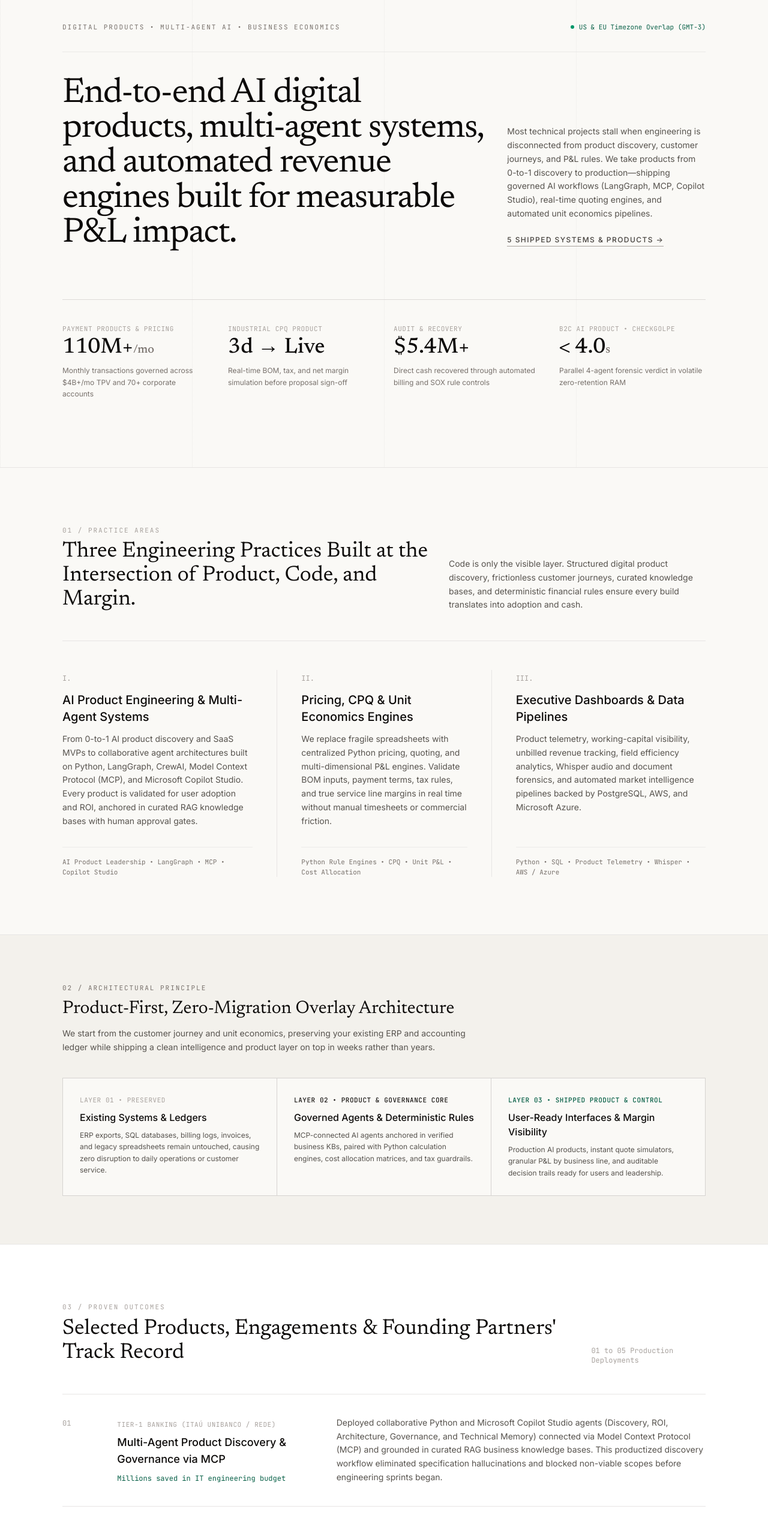
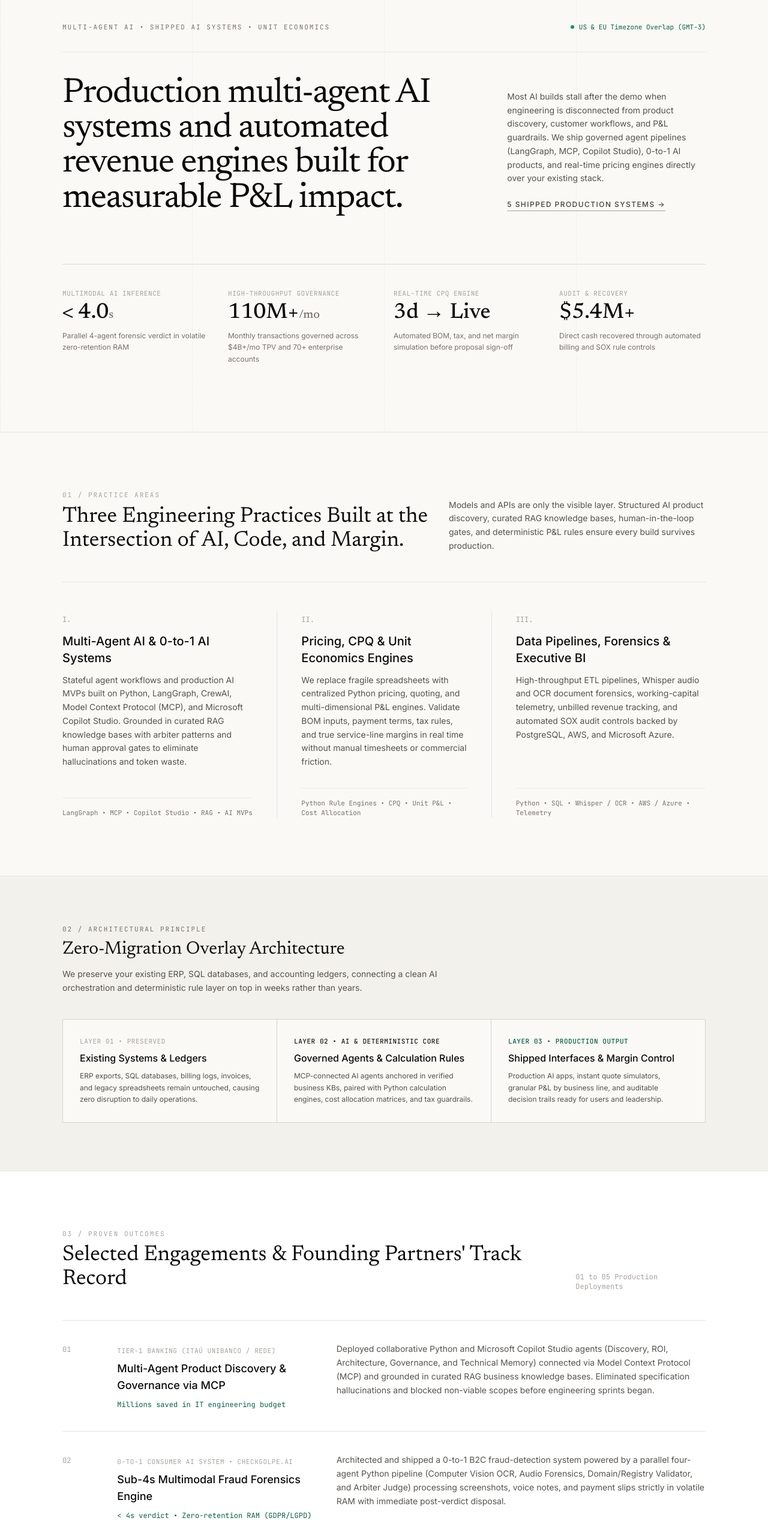
Before and after one commit to synapseconsulting-ai/synapseconsulting-ai.github.io, a plain HTML site: page index.html in a window 1280 px wide. Shown: the part 140-2691 px from the top of the page at 60% size. Drawn offline with nearby package versions, Linux system fonts and the light colour scheme.

Commit message:
Update index.html

```diff
--- a/index.html
+++ b/index.html
@@ -3,8 +3,8 @@
 <head>
   <meta charset="UTF-8" />
   <meta name="viewport" content="width=device-width, initial-scale=1.0" />
-  <title>MF Labs | AI Product Engineering, Multi-Agent Systems &amp; Revenue Engines</title>
-  <meta name="description" content="End-to-end digital product engineering and consulting by Alexandre Moreno and Frederico Faccioli: AI Product Discovery &amp; MVPs, Production Multi-Agent AI (LangGraph, MCP, Copilot Studio), Real-Time Pricing &amp; Quoting Engines, and Unit Economics P&amp;L Models." />
+  <title>MF Labs | Multi-Agent AI Engineering &amp; Revenue Engines</title>
+  <meta name="description" content="Applied AI and revenue engineering by Alexandre Moreno and Frederico Faccioli: Production Multi-Agent Systems (LangGraph, MCP, Copilot Studio), 0-to-1 AI Products, Real-Time Pricing &amp; CPQ Engines, and Unit Economics P&amp;L Automation." />
   <script src="https://cdn.tailwindcss.com"></script>
   <link rel="preconnect" href="https://fonts.googleapis.com">
   <link rel="preconnect" href="https://fonts.gstatic.com" crossorigin>
@@ -35,7 +35,7 @@
       <a href="#" class="flex items-center gap-3 text-stone-950">
         <span class="w-2 h-2 bg-stone-900 inline-block"></span>
         <span class="text-xs font-semibold uppercase tracking-[0.2em]">MF Labs</span>
-        <span class="hidden sm:inline text-xs text-stone-400 font-normal tracking-wider">| AI Products &amp; Revenue Engineering</span>
+        <span class="hidden sm:inline text-xs text-stone-400 font-normal tracking-wider">| AI &amp; Revenue Engineering</span>
       </a>
       <nav class="flex items-center gap-6 sm:gap-9 text-xs font-medium uppercase tracking-[0.14em] text-stone-500">
         <a href="#practice" class="hover:text-stone-950 transition">Practice</a>
@@ -50,7 +50,7 @@
     <div class="max-w-6xl mx-auto px-6 md:px-10">
       <div class="flex flex-wrap items-center justify-between gap-4 pb-8 border-b border-stone-200/80">
         <p class="mono text-[11px] uppercase tracking-[0.18em] text-stone-500">
-          Digital Products • Multi-Agent AI • Business Economics
+          Multi-Agent AI • Shipped AI Systems • Unit Economics
         </p>
         <p class="mono text-[11px] text-emerald-800 flex items-center gap-2">
           <span class="w-1.5 h-1.5 rounded-full bg-emerald-600"></span>
@@ -61,16 +61,16 @@
       <div class="mt-10 grid lg:grid-cols-12 gap-10 items-end">
         <div class="lg:col-span-8">
           <h1 class="serif text-4xl sm:text-5xl md:text-[3.65rem] font-normal tracking-tight text-stone-950 leading-[1.06]">
-            End-to-end AI digital products, multi-agent systems, and automated revenue engines built for measurable P&amp;L impact.
+            Production multi-agent AI systems and automated revenue engines built for measurable P&amp;L impact.
           </h1>
         </div>
         <div class="lg:col-span-4 lg:pb-2">
           <p class="text-sm text-stone-600 leading-relaxed">
-            Most technical projects stall when engineering is disconnected from product discovery, customer journeys, and P&amp;L rules. We take products from 0-to-1 discovery to production—shipping governed AI workflows (LangGraph, MCP, Copilot Studio), real-time quoting engines, and automated unit economics pipelines.
+            Most AI builds stall after the demo when engineering is disconnected from product discovery, customer workflows, and P&amp;L guardrails. We ship governed agent pipelines (LangGraph, MCP, Copilot Studio), 0-to-1 AI products, and real-time pricing engines directly over your existing stack.
           </p>
           <div class="mt-6 flex flex-wrap items-center gap-5">
             <a href="#cases" class="text-xs font-medium uppercase tracking-[0.12em] text-stone-700 hover:text-stone-950 border-b border-stone-400 pb-0.5 transition">
-              5 Shipped Systems &amp; Products &rarr;
+              5 Shipped Production Systems &rarr;
             </a>
           </div>
         </div>
@@ -79,24 +79,24 @@
       <!-- Typographic Ledger Strip -->
       <div class="mt-20 pt-10 border-t border-stone-300/80 grid grid-cols-2 lg:grid-cols-4 gap-8">
         <div>
-          <div class="mono text-[11px] text-stone-400 uppercase tracking-wider">Payment Products &amp; Pricing</div>
-          <div class="serif mt-1 text-3xl md:text-4xl font-medium text-stone-950">110M+<span class="text-xl text-stone-500">/mo</span></div>
-          <p class="mt-2 text-xs text-stone-500 leading-relaxed">Monthly transactions governed across $4B+/mo TPV and 70+ corporate accounts</p>
+          <div class="mono text-[11px] text-stone-400 uppercase tracking-wider">Multimodal AI Inference</div>
+          <div class="serif mt-1 text-3xl md:text-4xl font-medium text-stone-950">&lt; 4.0<span class="text-xl text-stone-500">s</span></div>
+          <p class="mt-2 text-xs text-stone-500 leading-relaxed">Parallel 4-agent forensic verdict in volatile zero-retention RAM</p>
         </div>
         <div>
-          <div class="mono text-[11px] text-stone-400 uppercase tracking-wider">Industrial CPQ Product</div>
+          <div class="mono text-[11px] text-stone-400 uppercase tracking-wider">High-Throughput Governance</div>
+          <div class="serif mt-1 text-3xl md:text-4xl font-medium text-stone-950">110M+<span class="text-xl text-stone-500">/mo</span></div>
+          <p class="mt-2 text-xs text-stone-500 leading-relaxed">Monthly transactions governed across $4B+/mo TPV and 70+ enterprise accounts</p>
+        </div>
+        <div>
+          <div class="mono text-[11px] text-stone-400 uppercase tracking-wider">Real-Time CPQ Engine</div>
           <div class="serif mt-1 text-3xl md:text-4xl font-medium text-stone-950">3d &rarr; Live</div>
-          <p class="mt-2 text-xs text-stone-500 leading-relaxed">Real-time BOM, tax, and net margin simulation before proposal sign-off</p>
+          <p class="mt-2 text-xs text-stone-500 leading-relaxed">Automated BOM, tax, and net margin simulation before proposal sign-off</p>
         </div>
         <div>
           <div class="mono text-[11px] text-stone-400 uppercase tracking-wider">Audit &amp; Recovery</div>
           <div class="serif mt-1 text-3xl md:text-4xl font-medium text-stone-950">$5.4M+</div>
           <p class="mt-2 text-xs text-stone-500 leading-relaxed">Direct cash recovered through automated billing and SOX rule controls</p>
-        </div>
-        <div>
-          <div class="mono text-[11px] text-stone-400 uppercase tracking-wider">B2C AI Product • CheckGolpe</div>
-          <div class="serif mt-1 text-3xl md:text-4xl font-medium text-stone-950">&lt; 4.0<span class="text-xl text-stone-500">s</span></div>
-          <p class="mt-2 text-xs text-stone-500 leading-relaxed">Parallel 4-agent forensic verdict in volatile zero-retention RAM</p>
         </div>
       </div>
     </div>
@@ -109,12 +109,12 @@
         <div class="lg:col-span-7">
           <p class="mono text-[11px] uppercase tracking-[0.18em] text-stone-400">01 / Practice Areas</p>
           <h2 class="serif mt-2 text-3xl md:text-4xl font-normal text-stone-950">
-            Three Engineering Practices Built at the Intersection of Product, Code, and Margin.
+            Three Engineering Practices Built at the Intersection of AI, Code, and Margin.
           </h2>
         </div>
         <div class="lg:col-span-5 lg:self-end">
           <p class="text-sm text-stone-600 leading-relaxed">
-            Code is only the visible layer. Structured digital product discovery, frictionless customer journeys, curated knowledge bases, and deterministic financial rules ensure every build translates into adoption and cash.
+            Models and APIs are only the visible layer. Structured AI product discovery, curated RAG knowledge bases, human-in-the-loop gates, and deterministic P&amp;L rules ensure every build survives production.
           </p>
         </div>
       </div>
@@ -123,13 +123,13 @@
         <div class="pb-10 md:pb-0 md:pr-10 flex flex-col justify-between">
           <div>
             <span class="mono text-xs text-stone-400">I.</span>
-            <h3 class="mt-3 text-xl font-medium text-stone-950">AI Product Engineering &amp; Multi-Agent Systems</h3>
+            <h3 class="mt-3 text-xl font-medium text-stone-950">Multi-Agent AI &amp; 0-to-1 AI Systems</h3>
             <p class="mt-3 text-sm text-stone-600 leading-relaxed">
-              From 0-to-1 AI product discovery and SaaS MVPs to collaborative agent architectures built on Python, LangGraph, CrewAI, Model Context Protocol (MCP), and Microsoft Copilot Studio. Every product is validated for user adoption and ROI, anchored in curated RAG knowledge bases with human approval gates.
+              Stateful agent workflows and production AI MVPs built on Python, LangGraph, CrewAI, Model Context Protocol (MCP), and Microsoft Copilot Studio. Grounded in curated RAG knowledge bases with arbiter patterns and human approval gates to eliminate hallucinations and token waste.
             </p>
           </div>
           <div class="mt-8 pt-4 border-t border-stone-200/70 mono text-[11px] text-stone-500">
-            AI Product Leadership • LangGraph • MCP • Copilot Studio
+            LangGraph • MCP • Copilot Studio • RAG • AI MVPs
           </div>
         </div>
 
@@ -138,7 +138,7 @@
             <span class="mono text-xs text-stone-400">II.</span>
             <h3 class="mt-3 text-xl font-medium text-stone-950">Pricing, CPQ &amp; Unit Economics Engines</h3>
             <p class="mt-3 text-sm text-stone-600 leading-relaxed">
-              We replace fragile spreadsheets with centralized Python pricing, quoting, and multi-dimensional P&amp;L engines. Validate BOM inputs, payment terms, tax rules, and true service line margins in real time without manual timesheets or commercial friction.
+              We replace fragile spreadsheets with centralized Python pricing, quoting, and multi-dimensional P&amp;L engines. Validate BOM inputs, payment terms, tax rules, and true service-line margins in real time without manual timesheets or commercial friction.
             </p>
           </div>
           <div class="mt-8 pt-4 border-t border-stone-200/70 mono text-[11px] text-stone-500">
@@ -149,13 +149,13 @@
         <div class="pt-10 md:pt-0 md:pl-10 flex flex-col justify-between">
           <div>
             <span class="mono text-xs text-stone-400">III.</span>
-            <h3 class="mt-3 text-xl font-medium text-stone-950">Executive Dashboards &amp; Data Pipelines</h3>
+            <h3 class="mt-3 text-xl font-medium text-stone-950">Data Pipelines, Forensics &amp; Executive BI</h3>
             <p class="mt-3 text-sm text-stone-600 leading-relaxed">
-              Product telemetry, working-capital visibility, unbilled revenue tracking, field efficiency analytics, Whisper audio and document forensics, and automated market intelligence pipelines backed by PostgreSQL, AWS, and Microsoft Azure.
+              High-throughput ETL pipelines, Whisper audio and OCR document forensics, working-capital telemetry, unbilled revenue tracking, and automated SOX audit controls backed by PostgreSQL, AWS, and Microsoft Azure.
             </p>
           </div>
           <div class="mt-8 pt-4 border-t border-stone-200/70 mono text-[11px] text-stone-500">
-            Python • SQL • Product Telemetry • Whisper • AWS / Azure
+            Python • SQL • Whisper / OCR • AWS / Azure • Telemetry
           </div>
         </div>
       </div>
@@ -167,9 +167,9 @@
     <div class="max-w-6xl mx-auto px-6 md:px-10">
       <div class="max-w-2xl">
         <p class="mono text-[11px] uppercase tracking-[0.18em] text-stone-500">02 / Architectural Principle</p>
-        <h2 class="serif mt-2 text-3xl font-normal text-stone-950">Product-First, Zero-Migration Overlay Architecture</h2>
+        <h2 class="serif mt-2 text-3xl font-normal text-stone-950">Zero-Migration Overlay Architecture</h2>
         <p class="mt-3 text-sm text-stone-600 leading-relaxed">
-          We start from the customer journey and unit economics, preserving your existing ERP and accounting ledger while shipping a clean intelligence and product layer on top in weeks rather than years.
+          We preserve your existing ERP, SQL databases, and accounting ledgers, connecting a clean AI orchestration and deterministic rule layer on top in weeks rather than years.
         </p>
       </div>
 
@@ -178,21 +178,21 @@
           <div class="mono text-[11px] uppercase tracking-wider text-stone-400">Layer 01 • Preserved</div>
           <h3 class="mt-2 font-medium text-stone-950">Existing Systems &amp; Ledgers</h3>
           <p class="mt-2 text-xs text-stone-600 leading-relaxed">
-            ERP exports, SQL databases, billing logs, invoices, and legacy spreadsheets remain untouched, causing zero disruption to daily operations or customer service.
+            ERP exports, SQL databases, billing logs, invoices, and legacy spreadsheets remain untouched, causing zero disruption to daily operations.
           </p>
         </div>
         <div class="bg-[#FAF9F6] p-7">
-          <div class="mono text-[11px] uppercase tracking-wider text-stone-900 font-medium">Layer 02 • Product &amp; Governance Core</div>
-          <h3 class="mt-2 font-medium text-stone-950">Governed Agents &amp; Deterministic Rules</h3>
+          <div class="mono text-[11px] uppercase tracking-wider text-stone-900 font-medium">Layer 02 • AI &amp; Deterministic Core</div>
+          <h3 class="mt-2 font-medium text-stone-950">Governed Agents &amp; Calculation Rules</h3>
           <p class="mt-2 text-xs text-stone-600 leading-relaxed">
             MCP-connected AI agents anchored in verified business KBs, paired with Python calculation engines, cost allocation matrices, and tax guardrails.
           </p>
         </div>
         <div class="bg-[#FAF9F6] p-7">
-          <div class="mono text-[11px] uppercase tracking-wider text-emerald-800 font-medium">Layer 03 • Shipped Product &amp; Control</div>
-          <h3 class="mt-2 font-medium text-stone-950">User-Ready Interfaces &amp; Margin Visibility</h3>
+          <div class="mono text-[11px] uppercase tracking-wider text-emerald-800 font-medium">Layer 03 • Production Output</div>
+          <h3 class="mt-2 font-medium text-stone-950">Shipped Interfaces &amp; Margin Control</h3>
           <p class="mt-2 text-xs text-stone-600 leading-relaxed">
-            Production AI products, instant quote simulators, granular P&amp;L by business line, and auditable decision trails ready for users and leadership.
+            Production AI apps, instant quote simulators, granular P&amp;L by business line, and auditable decision trails ready for users and leadership.
           </p>
         </div>
       </div>
@@ -205,7 +205,7 @@
       <div class="flex flex-col md:flex-row md:items-end justify-between pb-12">
         <div>
           <p class="mono text-[11px] uppercase tracking-[0.18em] text-stone-400">03 / Proven Outcomes</p>
-          <h2 class="serif mt-2 text-3xl md:text-4xl font-normal text-stone-950">Selected Products, Engagements &amp; Founding Partners' Track Record</h2>
+          <h2 class="serif mt-2 text-3xl md:text-4xl font-normal text-stone-950">Selected Engagements &amp; Founding Partners' Track Record</h2>
         </div>
         <p class="mono text-xs text-stone-400 mt-2 md:mt-0">01 to 05 Production Deployments</p>
       </div>
@@ -220,7 +220,7 @@
             <p class="mt-2.5 mono text-xs text-emerald-800">Millions saved in IT engineering budget</p>
           </div>
           <div class="md:col-span-7 text-sm text-stone-600 leading-relaxed">
-            Deployed collaborative Python and Microsoft Copilot Studio agents (Discovery, ROI, Architecture, Governance, and Technical Memory) connected via Model Context Protocol (MCP) and grounded in curated RAG business knowledge bases. This productized discovery workflow eliminated specification hallucinations and blocked non-viable scopes before engineering sprints began.
+            Deployed collaborative Python and Microsoft Copilot Studio agents (Discovery, ROI, Architecture, Governance, and Technical Memory) connected via Model Context Protocol (MCP) and grounded in curated RAG business knowledge bases. Eliminated specification hallucinations and blocked non-viable scopes before engineering sprints began.
           </div>
         </article>
 
@@ -228,12 +228,12 @@
         <article class="py-9 grid md:grid-cols-12 gap-6 items-start">
           <div class="md:col-span-1 mono text-xs text-stone-400 pt-1">02</div>
           <div class="md:col-span-4">
-            <span class="mono text-[11px] uppercase tracking-wider text-stone-400">0-to-1 Consumer AI Product • CheckGolpe.ai</span>
-            <h3 class="mt-1.5 text-lg font-medium text-stone-950">Sub-4s Multimodal Fraud Forensics Product</h3>
+            <span class="mono text-[11px] uppercase tracking-wider text-stone-400">0-to-1 Consumer AI System • CheckGolpe.ai</span>
+            <h3 class="mt-1.5 text-lg font-medium text-stone-950">Sub-4s Multimodal Fraud Forensics Engine</h3>
             <p class="mt-2.5 mono text-xs text-emerald-800">&lt; 4s verdict • Zero-retention RAM (GDPR/LGPD)</p>
           </div>
           <div class="md:col-span-7 text-sm text-stone-600 leading-relaxed">
-            Conceived, architected, and shipped a 0-to-1 B2C fraud-detection product powered by a parallel four-agent Python pipeline (Computer Vision OCR, Audio Forensics, Domain/Registry Validator, and Arbiter Judge) processing screenshots, voice notes, and payment slips strictly in volatile RAM with immediate post-verdict disposal.
+            Architected and shipped a 0-to-1 B2C fraud-detection system powered by a parallel four-agent Python pipeline (Computer Vision OCR, Audio Forensics, Domain/Registry Validator, and Arbiter Judge) processing screenshots, voice notes, and payment slips strictly in volatile RAM with immediate post-verdict disposal.
           </div>
         </article>
 
@@ -241,12 +241,12 @@
         <article class="py-9 grid md:grid-cols-12 gap-6 items-start">
           <div class="md:col-span-1 mono text-xs text-stone-400 pt-1">03</div>
           <div class="md:col-span-4">
-            <span class="mono text-[11px] uppercase tracking-wider text-stone-400">Industrial Manufacturing • CPQ Product</span>
+            <span class="mono text-[11px] uppercase tracking-wider text-stone-400">Industrial Manufacturing • CPQ Engine</span>
             <h3 class="mt-1.5 text-lg font-medium text-stone-950">Real-Time Quoting, Tax &amp; Net Margin Engine</h3>
             <p class="mt-2.5 mono text-xs text-emerald-800">Quote cycle cut from 3 days to real-time</p>
           </div>
           <div class="md:col-span-7 text-sm text-stone-600 leading-relaxed">
-            Unified commercial, engineering, and cost accounting workflows into an internal API-driven product backed by a central Python calculation engine. The platform automatically validates bill of materials inputs, multi-tier tax rules, and unit P&amp;L with locked minimum margin guardrails prior to proposal delivery.
+            Unified commercial, engineering, and cost accounting workflows onto API-driven interfaces backed by a central Python calculation engine. Automatically validates bill of materials inputs, multi-tier tax rules, and unit P&amp;L with locked minimum margin guardrails prior to proposal delivery.
           </div>
         </article>
 
@@ -267,12 +267,12 @@
         <article class="py-9 grid md:grid-cols-12 gap-6 items-start">
           <div class="md:col-span-1 mono text-xs text-stone-400 pt-1">05</div>
           <div class="md:col-span-4">
-            <span class="mono text-[11px] uppercase tracking-wider text-stone-400">Corporate Acquiring &amp; Payment Products</span>
+            <span class="mono text-[11px] uppercase tracking-wider text-stone-400">Corporate Acquiring &amp; Payment Systems</span>
             <h3 class="mt-1.5 text-lg font-medium text-stone-950">Dynamic Pricing &amp; Automated SOX Controls</h3>
             <p class="mt-2.5 mono text-xs text-emerald-800">110M+ tx/mo • SOX findings 14 &rarr; 1 • $5.4M+ recovered</p>
           </div>
           <div class="md:col-span-7 text-sm text-stone-600 leading-relaxed">
-            Consolidated 83 legacy routines into 8 structured AWS pipelines (Lambda, S3, EC2) paired with dynamic pricing engines and automated billing guardrails across 210K+ audited transactions. These systems cut large-account quote SLAs by 70%, reduced SOX audit findings from 14 to 1, and recovered over $5.4M in billing discrepancies.
+            Consolidated 83 legacy routines into 8 structured AWS pipelines (Lambda, S3, EC2) paired with dynamic pricing engines and automated billing guardrails across 210K+ audited transactions. Cut large-account quote SLAs by 70%, reduced SOX audit findings from 14 to 1, and recovered over $5.4M in billing discrepancies.
           </div>
         </article>
       </div>
@@ -288,24 +288,24 @@
           Direct Partner Execution. No Junior Handoffs.
         </h2>
         <p class="mt-3 text-sm text-stone-600 leading-relaxed">
-          Every engagement is architected and shipped directly by our two founding partners, uniting digital product leadership, business economics, and production engineering from discovery to launch.
+          Every engagement is architected and shipped directly by our two founding partners, uniting production AI engineering, product discovery, and unit economics from first commit to launch.
         </p>
       </div>
 
       <div class="mt-14 grid md:grid-cols-2 gap-12 border-t border-stone-200 pt-10">
         <div>
+          <h3 class="text-lg font-semibold text-stone-950">Alexandre Moreno</h3>
+          <p class="mono text-[11px] uppercase tracking-wider text-stone-500 mt-1">AI Product Engineering, Multi-Agent Systems &amp; Risk Forensics</p>
+          <p class="mt-4 text-sm text-stone-600 leading-relaxed">
+            20+ years shipping payment systems, fraud/risk engineering, AWS cloud architecture, and Python high-code applications at tier-1 banking (Itaú Unibanco/Rede, Santander) and manufacturing (Ford). Certified in Digital Product Leadership (Tera), leading 0-to-1 AI product discovery, Python/MCP multi-agent systems, and founder of CheckGolpe.ai.
+          </p>
+        </div>
+
+        <div>
           <h3 class="text-lg font-semibold text-stone-950">Frederico Faccioli</h3>
           <p class="mono text-[11px] uppercase tracking-wider text-stone-500 mt-1">Workflow Automation, Analytical Modeling &amp; Pricing</p>
           <p class="mt-4 text-sm text-stone-600 leading-relaxed">
             FEA-USP alumnus with 16+ years connecting customer journeys, pricing governance, credit and collections modeling, MIS budgeting, and cloud negotiation systems at tier-1 banking (Itaú Unibanco and Rede). Leads process automation, unit economics architecture, and executive decision controls.
-          </p>
-        </div>
-
-        <div>
-          <h3 class="text-lg font-semibold text-stone-950">Alexandre Moreno</h3>
-          <p class="mono text-[11px] uppercase tracking-wider text-stone-500 mt-1">Digital Product Leadership, Multi-Agent AI &amp; Risk Engineering</p>
-          <p class="mt-4 text-sm text-stone-600 leading-relaxed">
-            20+ years leading digital product strategy, business economics, and customer journeys across payment products, fraud/risk engineering, AWS cloud architecture, and Python high-code development at tier-1 banking (Itaú Unibanco/Rede, Santander) and manufacturing (Ford). Certified in Digital Product Leadership (Tera), leading 0-to-1 AI product discovery, Python/MCP multi-agent systems, and founder of CheckGolpe.ai.
           </p>
         </div>
       </div>
@@ -318,10 +318,10 @@
       <div class="md:col-span-7">
         <p class="mono text-[11px] uppercase tracking-[0.18em] text-stone-500">05 / Engagement Model</p>
         <h2 class="serif mt-2 text-3xl md:text-4xl font-normal text-stone-950">
-          Start with a focused product discovery or fixed-scope PoC.
+          Start with a focused architecture discovery or working PoC.
         </h2>
         <p class="mt-4 text-sm text-stone-600 leading-relaxed max-w-xl">
-          We operate under strict NDA protection, beginning with a rapid workflow and product immersion to deliver an auditable architecture plan or working Python, AI MVP, or Copilot prototype in 1 to 2 weeks.
+          We operate under strict NDA protection, beginning with a rapid technical and workflow immersion to deliver an auditable architecture blueprint or working Python, LangGraph, or Copilot prototype in 1 to 2 weeks.
         </p>
       </div>
       <div class="md:col-span-5 md:text-right">
@@ -335,7 +335,7 @@
   <footer class="border-t border-stone-200 py-8 bg-[#FAF9F6]">
     <div class="max-w-6xl mx-auto px-6 md:px-10 flex flex-col sm:flex-row items-center justify-between gap-4 text-xs text-stone-400 mono">
       <span>&copy; 2026 MF Labs (Moreno &amp; Faccioli). All rights reserved.</span>
-      <span>AI Products • Multi-Agent Systems • CPQ &amp; Margin Engines</span>
+      <span>Multi-Agent AI • 0-to-1 AI Systems • CPQ &amp; Margin Engines</span>
     </div>
   </footer>
 
```
